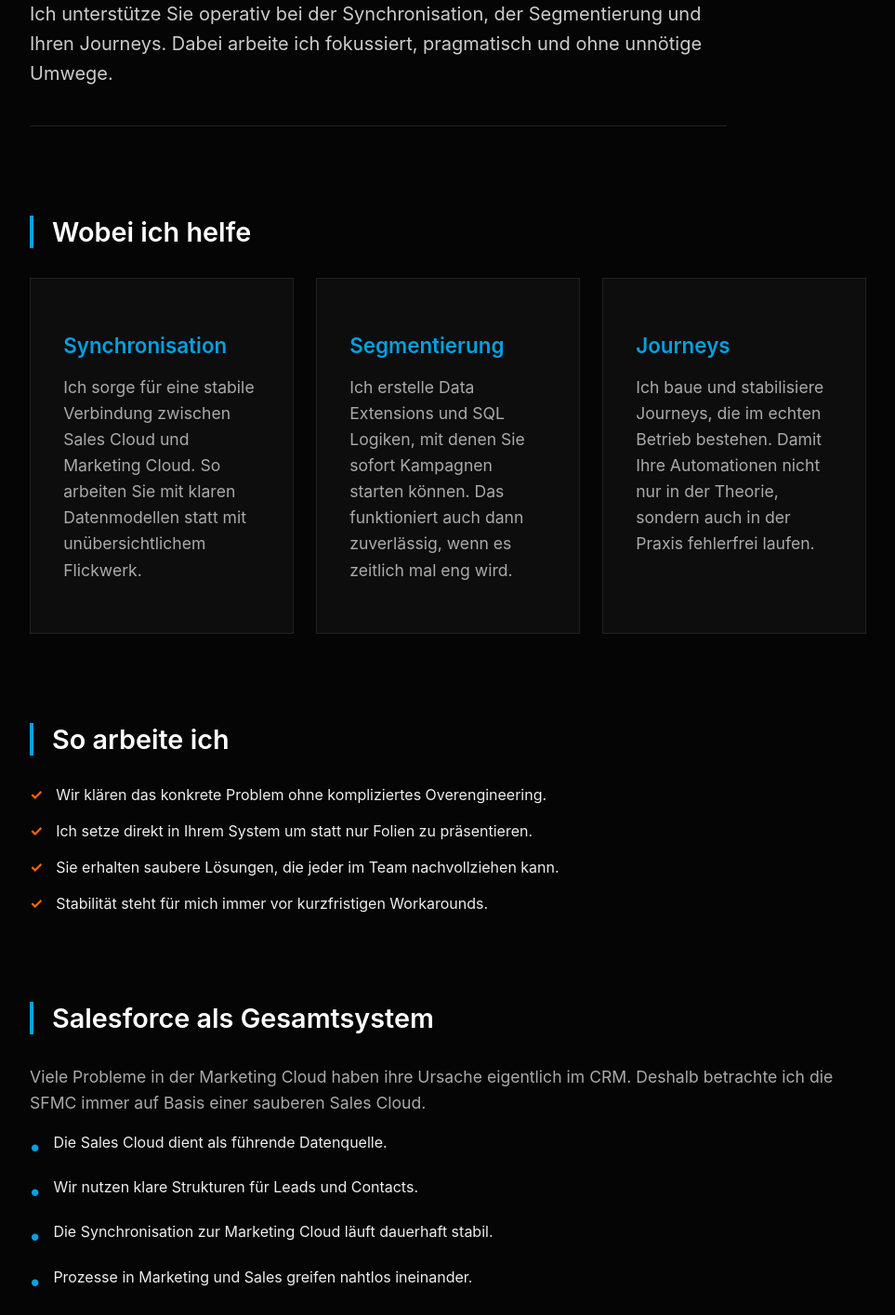
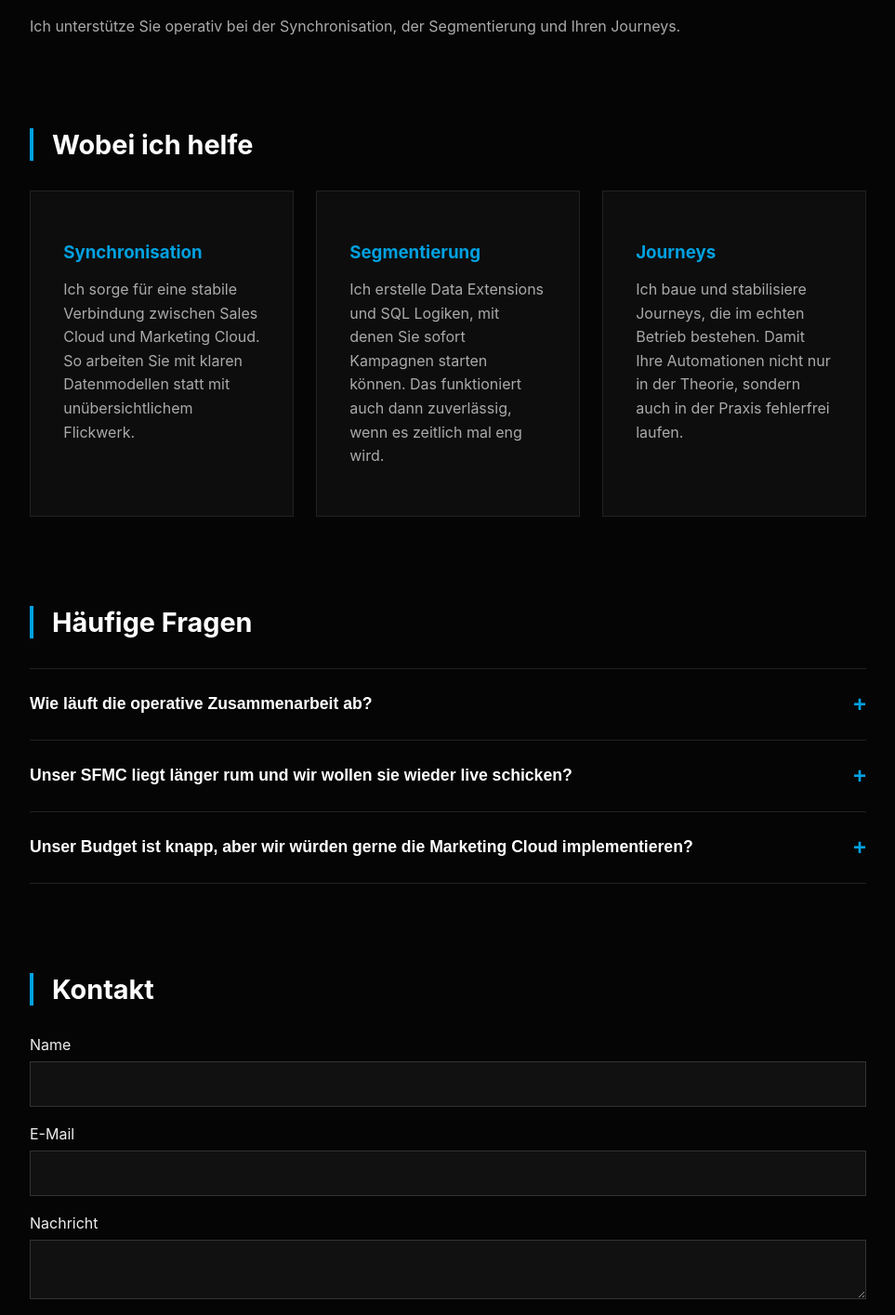
Before and after one commit to n3rd123/sfmc-landingpage, a SvelteKit app: page / in a window 1280 px wide. Shown: the part 300-1715 px from the top of the page at 93% size, without its empty margins (158-1121 px from the left). Built offline with nearby package versions, Linux system fonts and the light colour scheme.

Commit message:
neuerFix

```diff
--- a/src/routes/+page.svelte
+++ b/src/routes/+page.svelte
@@ -1,34 +1,14 @@
 <script>
-    // Leistungen
     const services = [
-        {
-            title: "Synchronisation",
-            desc: "Ich sorge für eine stabile Verbindung zwischen Sales Cloud und Marketing Cloud. So arbeiten Sie mit klaren Datenmodellen statt mit unübersichtlichem Flickwerk."
-        },
-        {
-            title: "Segmentierung",
-            desc: "Ich erstelle Data Extensions und SQL Logiken, mit denen Sie sofort Kampagnen starten können. Das funktioniert auch dann zuverlässig, wenn es zeitlich mal eng wird."
-        },
-        {
-            title: "Journeys",
-            desc: "Ich baue und stabilisiere Journeys, die im echten Betrieb bestehen. Damit Ihre Automationen nicht nur in der Theorie, sondern auch in der Praxis fehlerfrei laufen."
-        }
+        { title: "Synchronisation", desc: "Ich sorge für eine stabile Verbindung zwischen Sales Cloud und Marketing Cloud. So arbeiten Sie mit klaren Datenmodellen statt mit unübersichtlichem Flickwerk." },
+        { title: "Segmentierung", desc: "Ich erstelle Data Extensions und SQL Logiken, mit denen Sie sofort Kampagnen starten können. Das funktioniert auch dann zuverlässig, wenn es zeitlich mal eng wird." },
+        { title: "Journeys", desc: "Ich baue und stabilisiere Journeys, die im echten Betrieb bestehen. Damit Ihre Automationen nicht nur in der Theorie, sondern auch in der Praxis fehlerfrei laufen." }
     ];
 
-    // FAQ-Datenbank - Deine 3 spezifischen Fragen
     const faqData = [
-        {
-            q: "Wie läuft die operative Zusammenarbeit ab?",
-            a: "Wir arbeiten voll integriert in Ihren Prozessen. Die Kommunikation erfolgt direkt über Slack oder Teams, sodass wir Engpässe sofort auflösen können."
-        },
-        {
-            q: "Unser SFMC liegt länger rum und wir wollen sie wieder live schicken?",
-            a: "Ich analysiere den aktuellen Status Quo Ihrer Instanz und reaktiviere die Synchronisation sowie die wichtigsten Journeys, damit Ihr System schnell wieder produktiv geht."
-        },
-        {
-            q: "Unser Budget ist knapp, aber wir würden gerne die Marketing Cloud implementieren?",
-            a: "Kein Problem. Ich arbeite mit einem spezialisierten, deutschsprachigen Nearshore-Team zusammen. So erhalten Sie Experten-Qualität zu Konditionen, die auch bei knappem Budget funktionieren."
-        }
+        { q: "Wie läuft die operative Zusammenarbeit ab?", a: "Wir arbeiten voll integriert in Ihren Prozessen. Die Kommunikation erfolgt direkt über Slack oder Teams, sodass wir Engpässe sofort auflösen können." },
+        { q: "Unser SFMC liegt länger rum und wir wollen sie wieder live schicken?", a: "Ich analysiere den aktuellen Status Quo Ihrer Instanz und reaktiviere die Synchronisation sowie die wichtigsten Journeys, damit Ihr System schnell wieder produktiv geht." },
+        { q: "Unser Budget ist knapp, aber wir würden gerne die Marketing Cloud implementieren?", a: "Kein Problem. Ich arbeite mit einem spezialisierten, deutschsprachigen Nearshore-Team zusammen. So erhalten Sie Experten-Qualität zu Konditionen, die auch bei knappem Budget funktionieren." }
     ];
 
     let openIndex = $state(-1);
@@ -41,10 +21,7 @@
 <main>
     <section class="hero">
         <h1>Wenn Ihre Salesforce Marketing Cloud schnell Ergebnisse liefern muss.</h1>
-        <p class="subtitle">
-            Ich unterstütze Sie operativ bei der Synchronisation, der Segmentierung und Ihren Journeys.
-            Dabei arbeite ich fokussiert, pragmatisch und ohne unnötige Umwege.
-        </p>
+        <p class="subtitle">Ich unterstütze Sie operativ bei der Synchronisation, der Segmentierung und Ihren Journeys.</p>
     </section>
 
     <section class="services">
@@ -59,39 +36,13 @@
         </div>
     </section>
 
-    <section class="process">
-        <h2>So arbeite ich</h2>
-        <ul class="check-list">
-            <li>Wir klären das konkrete Problem ohne kompliziertes Overengineering.</li>
-            <li>Ich setze direkt in Ihrem System um statt nur Folien zu präsentieren.</li>
-            <li>Sie erhalten saubere Lösungen, die jeder im Team nachvollziehen kann.</li>
-            <li>Stabilität steht für mich immer vor kurzfristigen Workarounds.</li>
-        </ul>
-    </section>
-
-    <section class="salesforce">
-        <div class="content-box">
-            <h2>Salesforce als Gesamtsystem</h2>
-            <p>
-                Viele Probleme in der Marketing Cloud haben ihre Ursache eigentlich im CRM.
-                Deshalb betrachte ich die SFMC immer auf Basis einer sauberen Sales Cloud.
-            </p>
-            <ul class="bullet-list">
-                <li>Die Sales Cloud dient als führende Datenquelle.</li>
-                <li>Wir nutzen klare Strukturen für Leads und Contacts.</li>
-                <li>Die Synchronisation zur Marketing Cloud läuft dauerhaft stabil.</li>
-                <li>Prozesse in Marketing und Sales greifen nahtlos ineinander.</li>
-            </ul>
-        </div>
-    </section>
-
     <section class="faq-section">
         <h2>Häufige Fragen</h2>
         <div class="faq-container">
             {#each faqData as item, i}
                 <div class="faq-item">
-                    <button onclick={() => toggle(i)} class="faq-question">
-                        <span>{item.q}</span>
+                    <button type="button" onclick={() => toggle(i)} class="faq-question">
+                        <span class="q-text">{item.q}</span>
                         <span class="icon">{openIndex === i ? '−' : '+'}</span>
                     </button>
                     {#if openIndex === i}
@@ -106,29 +57,19 @@
 
     <section class="contact">
         <h2>Kontakt</h2>
-        <p class="intro">Schreiben Sie mir kurz, wo es aktuell hakt. Ich melde mich zeitnah bei Ihnen zurück.</p>
-
         <form action="https://form.taxi/f/DEIN_ENDPOINT" method="POST">
             <div class="form-group">
                 <label for="name">Name</label>
-                <input id="name" type="text" name="name" placeholder="Ihr Name" required />
+                <input id="name" type="text" name="name" required />
             </div>
-
             <div class="form-group">
                 <label for="email">E-Mail</label>
-                <input id="email" type="email" name="email" placeholder="ihre@mail.de" required />
+                <input id="email" type="email" name="email" required />
             </div>
-
             <div class="form-group">
                 <label for="message">Nachricht</label>
-                <textarea id="message" name="message" placeholder="Wobei brauchen Sie kurzfristig Unterstützung?" required></textarea>
+                <textarea id="message" name="message" required></textarea>
             </div>
-
-            <label class="consent">
-                <input type="checkbox" required />
-                <span>Ich bin mit der Verarbeitung meiner Daten zur Kontaktaufnahme einverstanden.</span>
-            </label>
-
             <button type="submit">Anfrage senden</button>
         </form>
     </section>
@@ -139,70 +80,23 @@
         background-color: #050505;
         color: #eeeeee;
         margin: 0;
-        font-family: 'Inter', system-ui, -apple-system, sans-serif;
-        -webkit-font-smoothing: antialiased;
+        font-family: 'Inter', sans-serif;
     }
 
-    main {
-        max-width: 900px;
-        margin: 0 auto;
-        padding: 4rem 1.5rem;
-    }
+    main { max-width: 900px; margin: 0 auto; padding: 4rem 1.5rem; }
+    section { margin-bottom: 6rem; width: 100%; position: relative; }
 
-    section { margin-bottom: 6rem; }
+    h1 { font-size: clamp(2.2rem, 5vw, 3.2rem); color: #ffffff; margin-bottom: 1.5rem; }
+    h2 { font-size: 1.8rem; border-left: 4px solid #00a1e0; padding-left: 1.25rem; color: #ffffff; margin-bottom: 2rem; }
+    h3 { color: #00a1e0; margin-bottom: 1rem; }
+    p { color: #aaaaaa; line-height: 1.6; }
 
-    h1 {
-        font-size: clamp(2.2rem, 5vw, 3.2rem);
-        line-height: 1.1;
-        margin-bottom: 1.5rem;
-        font-weight: 800;
-        color: #ffffff;
-        letter-spacing: -0.02em;
-    }
+    .cards { display: grid; grid-template-columns: repeat(auto-fit, minmax(280px, 1fr)); gap: 1.5rem; }
+    .card { background: #0d0d0d; border: 1px solid #222; padding: 2.2rem; }
 
-    h2 {
-        font-size: 1.8rem;
-        border-left: 4px solid #00a1e0;
-        padding-left: 1.25rem;
-        margin-bottom: 2rem;
-        font-weight: 600;
-        color: #ffffff;
-        display: block;
-    }
-
-    h3 {
-        font-size: 1.4rem;
-        margin-bottom: 1rem;
-        color: #00a1e0;
-        font-weight: 600;
-    }
-
-    p { color: #aaaaaa; line-height: 1.6; font-size: 1.1rem; }
-
-    .subtitle {
-        max-width: 750px;
-        font-size: 1.25rem;
-        border-bottom: 1px solid #222;
-        padding-bottom: 2.5rem;
-        color: #cccccc;
-    }
-
-    .cards {
-        display: grid;
-        grid-template-columns: repeat(auto-fit, minmax(280px, 1fr));
-        gap: 1.5rem;
-    }
-
-    .card {
-        background: #0d0d0d;
-        border: 1px solid #222;
-        padding: 2.2rem;
-    }
-
-    /* FAQ Styles - Blau Fokus */
-    .faq-section { width: 100%; }
-    .faq-container { border-top: 1px solid #222; }
-    .faq-item { border-bottom: 1px solid #222; }
+    /* FAQ Styles - EXPLIZIT KORRIGIERT */
+    .faq-container { border-top: 1px solid #222; width: 100%; }
+    .faq-item { border-bottom: 1px solid #222; width: 100%; }
 
     .faq-question {
         width: 100%;
@@ -218,32 +112,22 @@
         justify-content: space-between;
         align-items: center;
         outline: none;
+        position: relative;
+        z-index: 10; /* Sicherstellen, dass Klicks ankommen */
     }
 
-    /* Wichtig: Nur Blau bei Interaktion */
-    .faq-question:hover,
-    .faq-question:focus {
-        color: #00a1e0;
+    .faq-question:hover { color: #00a1e0; }
+    .q-text { padding-right: 20px; pointer-events: none; } /* Verhindert Klick-Interferenzen */
+    .icon { color: #00a1e0; font-size: 1.5rem; pointer-events: none; }
+    .faq-answer { padding-bottom: 1.5rem; animation: fadeIn 0.3s ease; }
+
+    @keyframes fadeIn {
+        from { opacity: 0; transform: translateY(-5px); }
+        to { opacity: 1; transform: translateY(0); }
     }
 
-    .faq-answer { padding-bottom: 1.5rem; color: #aaaaaa; }
-    .icon { color: #00a1e0; font-size: 1.5rem; }
-
-    /* Listen */
-    ul { list-style: none; padding: 0; }
-    .check-list li::before { content: "✓"; color: #ff6600; margin-right: 14px; font-weight: bold; }
-    .bullet-list li::before { content: "•"; color: #00a1e0; margin-right: 14px; font-weight: bold; font-size: 1.5rem; }
-    .check-list li, .bullet-list li { display: flex; margin-bottom: 1.2rem; }
-
     /* Formular */
-    input, textarea {
-        background: #111; border: 1px solid #333; color: #fff;
-        padding: 1rem; width: 100%; box-sizing: border-box; margin-top: 0.5rem;
-    }
-    input:focus { border-color: #00a1e0; outline: none; }
-    button {
-        background: #ff6600; color: #fff; border: none; padding: 1.2rem 2.5rem;
-        font-weight: 700; cursor: pointer; margin-top: 1rem;
-    }
-    .consent { display: flex; gap: 0.8rem; margin: 1.5rem 0; font-size: 0.9rem; color: #888; }
+    .form-group { margin-bottom: 1.2rem; display: flex; flex-direction: column; }
+    input, textarea { background: #111; border: 1px solid #333; color: #fff; padding: 1rem; margin-top: 0.5rem; }
+    button[type="submit"] { background: #ff6600; color: #fff; border: none; padding: 1.2rem 2.5rem; cursor: pointer; font-weight: bold; }
 </style>
```
